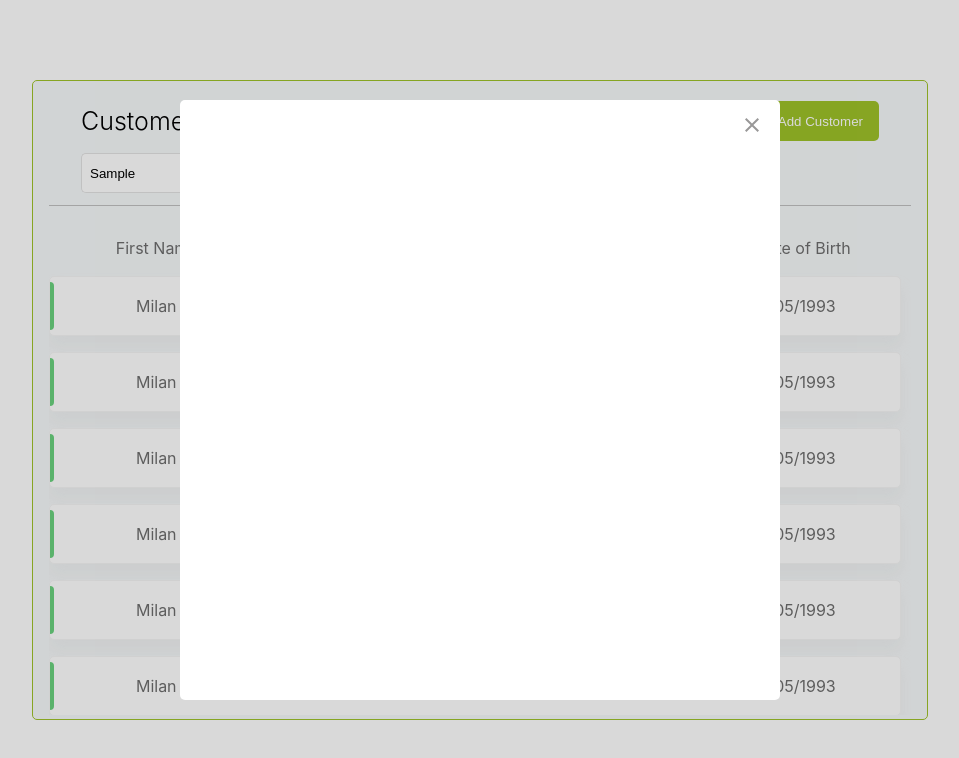
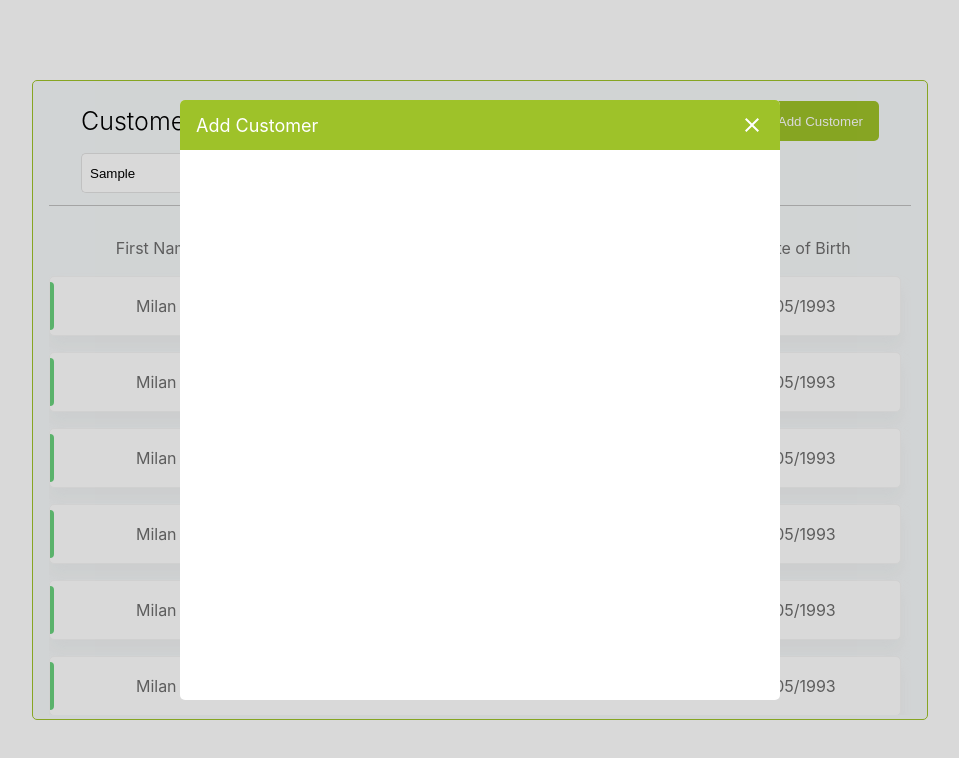
Before and after one commit to heycodingmonkey/react-redux-typescript, a React (Create React App) app: page / in a window 1280 px wide. Both pictures are taken after typing "Sample" into the empty fields and a click on the button "Add Customer". Shown: the top 758 px of the page, without its empty margins (160-1119 px from the left). Built offline with nearby package versions, Linux system fonts and the light colour scheme.

Commit message:
modal header styles

```diff
--- a/src/assets/components/modal.scss
+++ b/src/assets/components/modal.scss
@@ -20,12 +20,27 @@
   height: 50px;
   width: 100%;
   display: flex;
+  align-items: center;
+  background-color: #9ec229;
+  border-radius: 5px 5px 0px 0px;
+}
+.modal-title-wrapper {
+  display: flex;
+  flex: 3;
+  margin-left: 1rem;
+  font-size: 18px;
+  font-weight: 400;
+  color: #fff;
+}
+.icon-wrapper {
+  display: flex;
+  flex: 1;
   justify-content: flex-end;
-  align-items: center;
   margin-right: 1rem;
 }
+
 .clear-icon {
-  color: #999898;
+  color: #fff;
   top: 15px;
   right: 15px;
   cursor: pointer;
--- a/src/components/Modal/Modal.tsx
+++ b/src/components/Modal/Modal.tsx
@@ -17,15 +17,14 @@ export const Modal: React.FC<Props> = ({ handleModal }) => {
     <div className="modal-overlay">
       <div className="modal-wrapper">
         <div className="modal-header">
-          <Clear onClick={handleModal} className="clear-icon" />
+          <div className="modal-title-wrapper">
+            <div>Add Customer</div>
+          </div>
+          <div className="icon-wrapper">
+            <Clear onClick={handleModal} className="clear-icon" />
+          </div>
         </div>
       </div>
     </div>
-    // <Dialog className="dialog-sample" open>
-    //   <DialogContent>
-    //     <Clear onClick={handleModal} className="clear-icon" />
-    //     <div className="modal-content"></div>
-    //   </DialogContent>
-    // </Dialog>
   );
 };
```
